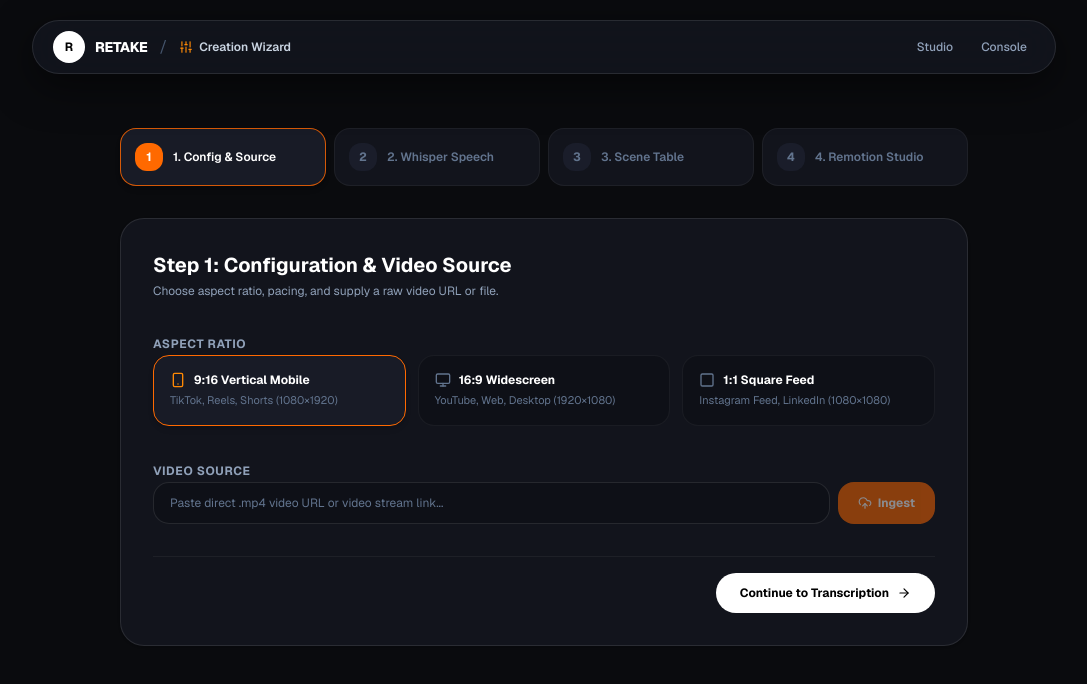
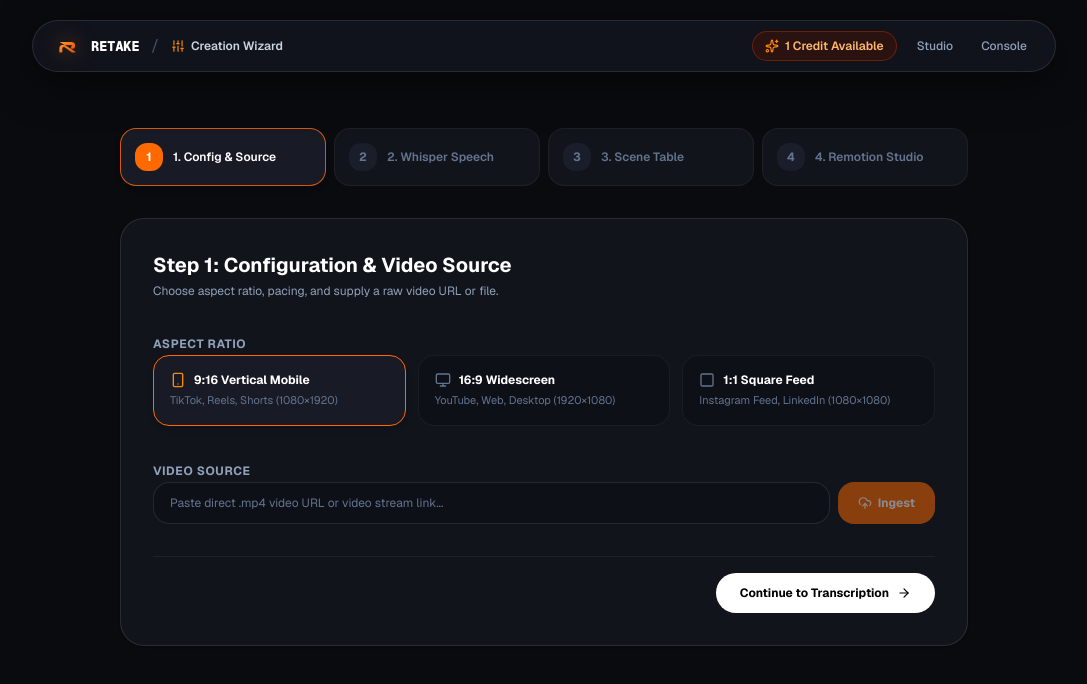
Before and after one commit to JacksonRye/Retake, a Next.js app: page /wizard in a window 1280 px wide. Shown: the top 684 px of the page, without its empty margins (96-1183 px from the left). Built offline with nearby package versions, Linux system fonts and the light colour scheme.

Commit message:
fix: resolve CLI download error and use official glowing logo in wizard

```diff
--- a/src/app/wizard/page.tsx
+++ b/src/app/wizard/page.tsx
@@ -177,10 +177,12 @@ export default function WizardPage() {
         <nav className="w-full max-w-5xl bg-[#131620]/80 backdrop-blur-xl border border-white/10 rounded-full px-5 py-2.5 shadow-[0_12px_40px_rgba(0,0,0,0.5)] flex items-center justify-between">
           <div className="flex items-center gap-3">
             <Link href="/" className="flex items-center gap-2.5">
-              <div className="w-8 h-8 rounded-full bg-white text-black flex items-center justify-center font-bold text-xs">
-                R
-              </div>
-              <span className="font-extrabold text-sm tracking-tight text-white">RETAKE</span>
+              <img
+                src="/retake_logo.svg"
+                alt="Retake"
+                className="w-7 h-7 object-contain drop-shadow-[0_0_10px_rgba(249,115,22,0.5)]"
+              />
+              <span className="font-extrabold text-sm tracking-tight text-white font-mono">RETAKE</span>
             </Link>
             <span className="text-slate-600">/</span>
             <span className="text-xs font-semibold text-slate-300 flex items-center gap-1.5">
@@ -190,6 +192,10 @@ export default function WizardPage() {
           </div>
 
           <div className="flex items-center gap-3">
+            <div className="flex items-center gap-1.5 px-3 py-1.5 rounded-full bg-orange-950/50 border border-orange-700/40 text-xs font-semibold text-orange-300">
+              <Sparkles className="w-3.5 h-3.5 text-orange-400" />
+              <span>1 Credit Available</span>
+            </div>
             <Link
               href="/studio"
               className="text-xs font-medium text-slate-400 hover:text-white transition-colors px-2 py-1"
```
